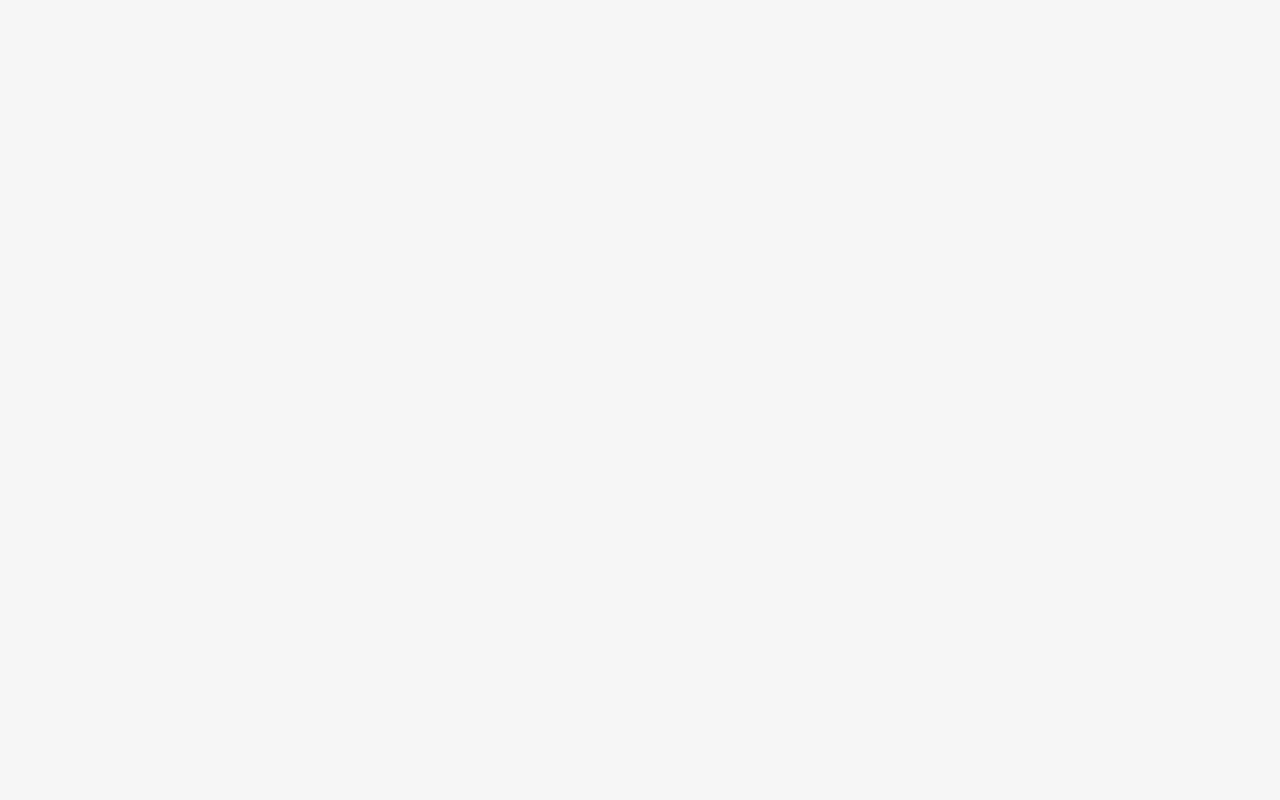
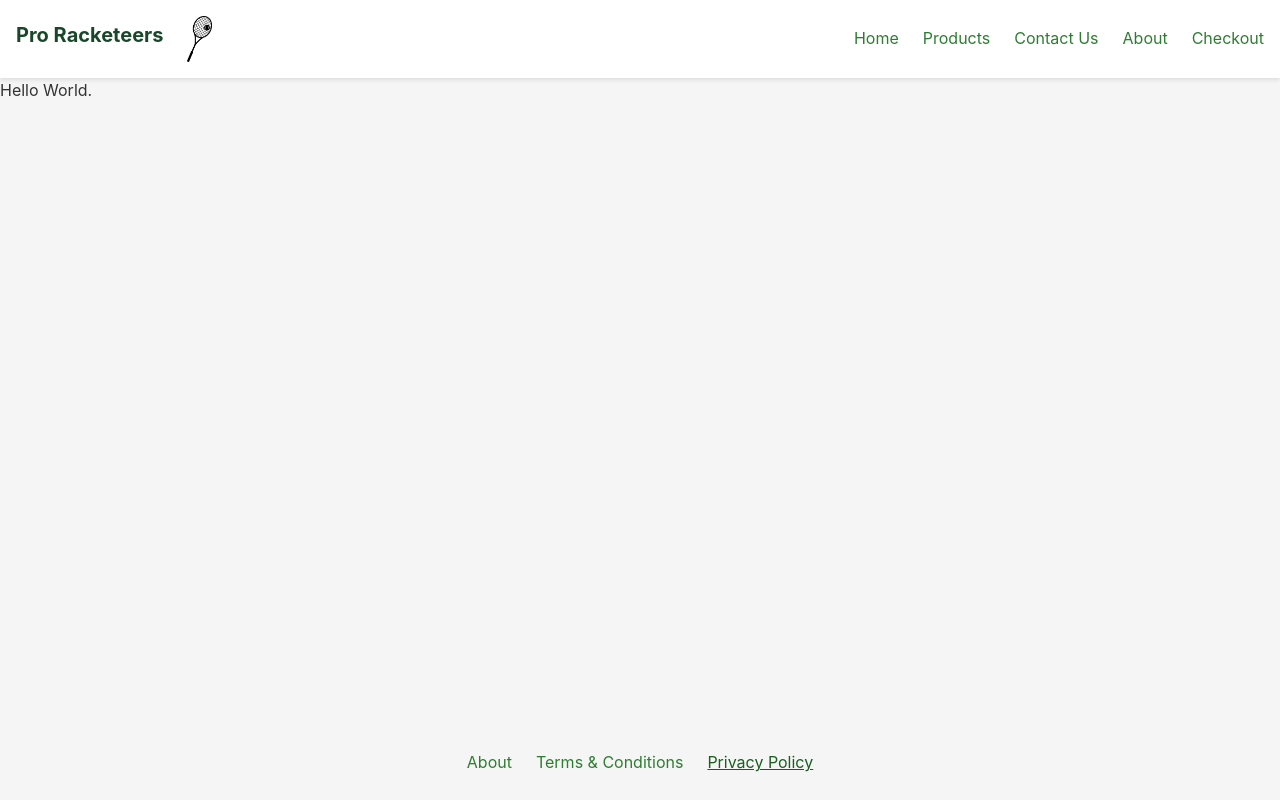
Before and after one commit to joshnorlin/tennis_shop, a React (Vite) app: page /privacy-policy in a window 1280 px wide. Before the commit this address had no page. Built offline with nearby package versions, Linux system fonts and the light colour scheme.

Commit message:
feat: add header and footer, add footer pages

```diff
--- /dev/null
+++ b/src/components/Footer.tsx
@@ -0,0 +1,21 @@
+import { NavLink } from "react-router"
+
+export default function Footer() {
+  const navLink = (url: string, label: string) => {
+    return (
+      <NavLink
+        to={url}
+      >{label}</NavLink>
+    )
+  }
+
+  return (
+    <footer>
+      <div>
+        {navLink("about", "About")}
+        {navLink("terms-and-conditions", "Terms & Conditions")}
+        {navLink("privacy-policy", "Privacy Policy")}
+      </div>
+    </footer>
+  )
+}
--- /dev/null
+++ b/src/components/Header.tsx
@@ -0,0 +1,31 @@
+import { NavLink } from "react-router"
+import racket from "../assets/racket.png"
+
+export default function Header() {
+  const navLink = (url: string, label: string) => {
+    return (
+      <NavLink
+        to={url}
+        className={({ isActive, isPending }) =>
+          isPending ? "pending" : isActive ? "active" : ""
+        }
+      >{label}</NavLink>
+    )
+  }
+
+  return (
+    <nav>
+      <div>
+        <h5>Pro Racketeers</h5>
+        <img src={racket} height={25} width={25}alt="Tennis racket" />
+      </div>
+      <div>
+        {navLink("", "Home")}
+        {navLink("products", "Products")}
+        {navLink("contact-us", "Contact Us")}
+        {navLink("about", "About")}
+        {navLink("checkout", "Checkout")}
+      </div>
+    </nav>
+  )
+}
--- a/src/index.css
+++ b/src/index.css
@@ -32,6 +32,11 @@ a {
 }
 
 a:hover {
+    color: #1b5e20;
+    text-decoration: underline;
+}
+
+a.active {
     color: #1b5e20;
     text-decoration: underline;
 }
@@ -127,6 +132,32 @@ nav {
     background-color: white;
     padding: 1rem;
     box-shadow: 0 2px 4px rgba(0, 0, 0, 0.1);
+    display: flex;
+    justify-content: space-between;
+    align-items: center;
+}
+
+nav div {
+  display: flex;
+  justify-content: space-between;
+  align-items: center;
+  gap: 24px;
+}
+
+footer {
+  display: flex;
+  justify-content: space-around;
+  align-items: center;
+  position:absolute;
+  left:0;
+  bottom:0;
+  right:0;
+  padding: 24px 0;
+}
+
+footer div {
+  display: flex;
+  gap: 24px;
 }
 
 /* Main container */
--- a/src/interfaces/AboutPage.tsx
+++ b/src/interfaces/AboutPage.tsx
@@ -1,4 +1,4 @@
-export default function AbputPage() {
+export default function AboutPage() {
   return (
     <div>Hello World.</div>
   )
--- /dev/null
+++ b/src/interfaces/PrivacyPolicyPage.tsx
@@ -0,0 +1,5 @@
+export default function PrivacyPolicyPage() {
+  return (
+    <div>Hello World.</div>
+  )
+}
--- /dev/null
+++ b/src/interfaces/TermsAndConditionsPage.tsx
@@ -0,0 +1,5 @@
+export default function TermsAndConditionsPage() {
+  return (
+    <div>Hello World.</div>
+  )
+}
--- a/src/main.tsx
+++ b/src/main.tsx
@@ -8,17 +8,25 @@ import CheckoutPage from './interfaces/CheckoutPage';
 import ContactUsPage from './interfaces/ContactUsPage';
 import HomePage from './interfaces/HomePage';
 import ProductsPage from './interfaces/ProductsPage';
+import Header from './components/Header';
+import Footer from './components/Footer';
+import TermsAndConditionsPage from './interfaces/TermsAndConditionsPage';
+import PrivacyPolicyPage from './interfaces/PrivacyPolicyPage';
 
 createRoot(document.getElementById('root')!).render(
   <StrictMode>
     <BrowserRouter>
+      <Header />
       <Routes>
         <Route path="/" element={<HomePage />} />
         <Route path="/products" element={<ProductsPage />} />
         <Route path="/about" element={<AboutPage />} />
         <Route path="/contact-us" element={<ContactUsPage />} />
         <Route path="/checkout" element={<CheckoutPage />} />
+        <Route path="/terms-and-conditions" element={<TermsAndConditionsPage />} />
+        <Route path="/privacy-policy" element={<PrivacyPolicyPage />} />
       </Routes>
+      <Footer />
     </BrowserRouter>
-  </StrictMode>,
+  </StrictMode>
 )
```
Also changed, not shown: src/assets/racket.png (added).
